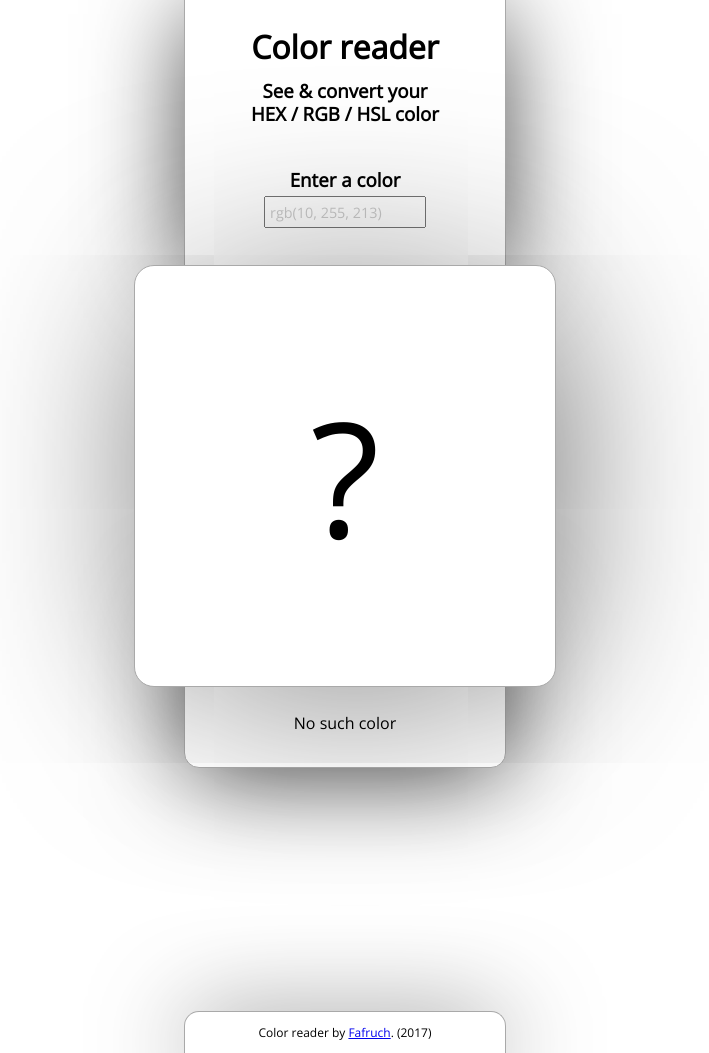
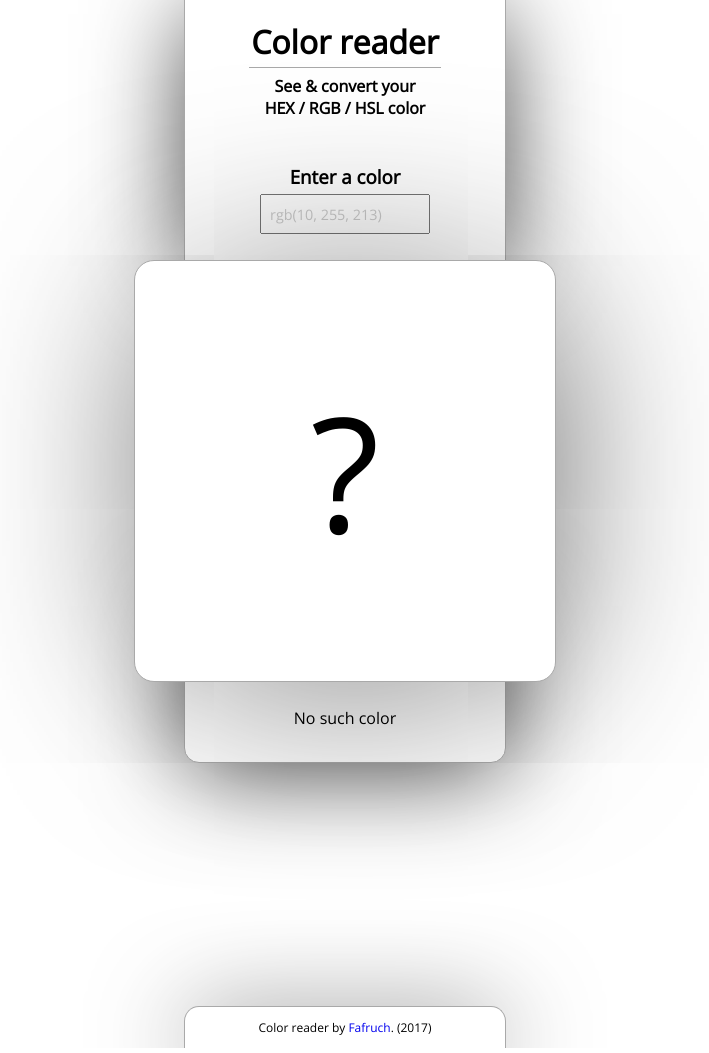
Before and after one commit to Fafruch/color-reader, a React (Create React App) app: page / in a window 1280 px wide. Shown: the whole page, without its empty margins (295-1004 px from the left). Built offline with nearby package versions, Linux system fonts and the light colour scheme.

Commit message:
Move header lines to new <Header /> and add <hr />, small fixes in CSS

```diff
--- a/src/components/App.js
+++ b/src/components/App.js
@@ -1,6 +1,7 @@
 import React from 'react';
 import PropTypes from 'prop-types';
 
+import Header from '../components/Header';
 import InputContainer from '../containers/InputContainer';
 import ColorBoxContainer from '../containers/ColorBoxContainer';
 import ColorsContainer from '../containers/ColorsContainer';
@@ -9,8 +10,7 @@ import Footer from '../components/Footer';
 const App = ({ rgbColor, isColorCorrect }) => (
   <div className="App" style={{ background: isColorCorrect ? rgbColor : 'white' }}>
     <div className="App-header">
-      <h1>Color reader</h1>
-      <h3>See & convert your <br /> HEX / RGB / HSL color</h3>
+      <Header />
       <div className="Input-container">
         <InputContainer />
       </div>
--- /dev/null
+++ b/src/components/Header.js
@@ -0,0 +1,11 @@
+import React from 'react';
+
+const Header = () => (
+  <div>
+    <h1>Color reader</h1>
+    <hr className="Header-line" />
+    <h4>See & convert your <br /> HEX / RGB / HSL color</h4>
+  </div>
+);
+
+export default Header;
--- a/src/index.css
+++ b/src/index.css
@@ -2,6 +2,7 @@
 @import './styles/ColorBox.css';
 @import './styles/Colors.css';
 @import './styles/Footer.css';
+@import './styles/Header.css';
 @import './styles/Input.css';
 
 body {
--- a/src/styles/App.css
+++ b/src/styles/App.css
@@ -1,12 +1,12 @@
 .App {
-  height: 1053px;
+  height: 1048px;
   text-align: center;
   transition: 1s;
 }
 
 @media (max-width: 500px) {
   .App {
-    height: 923px;
+    height: 918px;
   }
 }
 
@@ -20,7 +20,7 @@
 
   margin-left: auto;
   margin-right: auto;
-  padding-top: 15px;
+  padding-top: 10px;
 
   background: white;
 
@@ -38,7 +38,3 @@
     width: 250px;
   }
 }
-
-.App-intro {
-  font-size: large;
-}
--- a/src/styles/Footer.css
+++ b/src/styles/Footer.css
@@ -30,3 +30,14 @@
     width: 250px;
   }
 }
+
+.Footer a {
+  font-weight: 400;
+  text-decoration: none;
+  transition: 0.2s;
+}
+
+.Footer a:hover {
+  color: darkgrey;
+  transition: 0.2s;
+}
--- /dev/null
+++ b/src/styles/Header.css
@@ -0,0 +1,14 @@
+.Header-line {
+  margin: -8px auto -15px auto;
+  width: 60%;
+  height: 1px;
+  border-width: 0;
+  color:darkgrey;
+  background-color:darkgrey;
+}
+
+@media (max-width: 500px) {
+  .Header-line {
+    width: 80%;
+  }
+}
--- a/src/styles/Input.css
+++ b/src/styles/Input.css
@@ -8,14 +8,15 @@
 }
 
 .Input-active, .Input-not-active {
-  margin-top: 4px;
-  padding: 4px;
+  margin-top: 5px;
+  padding: 8px;
 
   height: 20px;
   width: 150px;
 
   font-family: 'Open Sans', sans-serif;
   font-size: 0.9rem;
+  font-weight: 300;
 }
 
 @media (max-width: 500px) {
```
Also changed, not shown: src/styles/Colors.css (line endings or trailing spaces).
